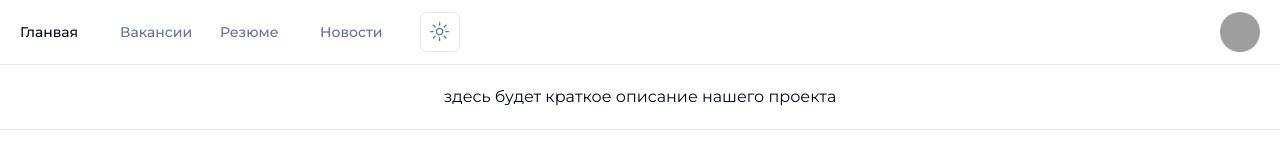
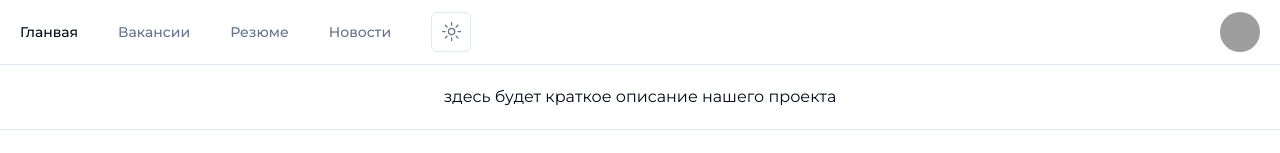
Before and after one commit to Mink7891/Pofig, a Next.js app in the folder talentlink/: page / in a window 1280 px wide. Shown: the top 153 px of the page. Built offline with nearby package versions, Linux system fonts and the light colour scheme; grey boxes are pictures that could not be loaded.

Commit message:
адекватные расстояния через auto

```diff
--- a/talentlink/src/components/layout/header.tsx
+++ b/talentlink/src/components/layout/header.tsx
@@ -5,32 +5,32 @@ import { ModeToggle } from "../clickable/toggleMode";
 export default function Header() {
   return (
     <header>
-      <nav className="grid grid-cols-[100px_100px_100px_100px_1fr_1fr] ml-5">
+      <nav className="grid grid-cols-[auto_auto_auto_auto_1fr_1fr] ml-5">
         <Link
           href="/"
-          className="text-sm font-medium transition-colors hover:text-primary  my-3 self-center"
+          className="text-sm font-medium transition-colors hover:text-primary my-3 mr-10 self-center"
         >
           Гланвая
         </Link>
         <Link
           href="/"
-          className="text-sm font-medium text-muted-foreground transition-colors hover:text-primary my-3 self-center"
+          className="text-sm font-medium text-muted-foreground transition-colors hover:text-primary my-3 mr-10 self-center"
         >
           Вакансии
         </Link>
         <Link
           href="/"
-          className="text-sm font-medium text-muted-foreground transition-colors hover:text-primary my-3 self-center"
+          className="text-sm font-medium text-muted-foreground transition-colors hover:text-primary my-3 mr-10 self-center"
         >
           Резюме
         </Link>
         <Link
           href="/news"
-          className="text-sm font-medium text-muted-foreground transition-colors hover:text-primary my-3 self-center"
+          className="text-sm font-medium text-muted-foreground transition-colors hover:text-primary my-3 mr-10 self-center"
         >
           Новости
         </Link>
-        <div className="text-sm font-medium text-muted-foreground transition-colors hover:text-primary my-3">
+        <div className="text-sm font-medium text-muted-foreground transition-colors hover:text-primary my-3 mr-10">
           <ModeToggle />
         </div>
 
```
